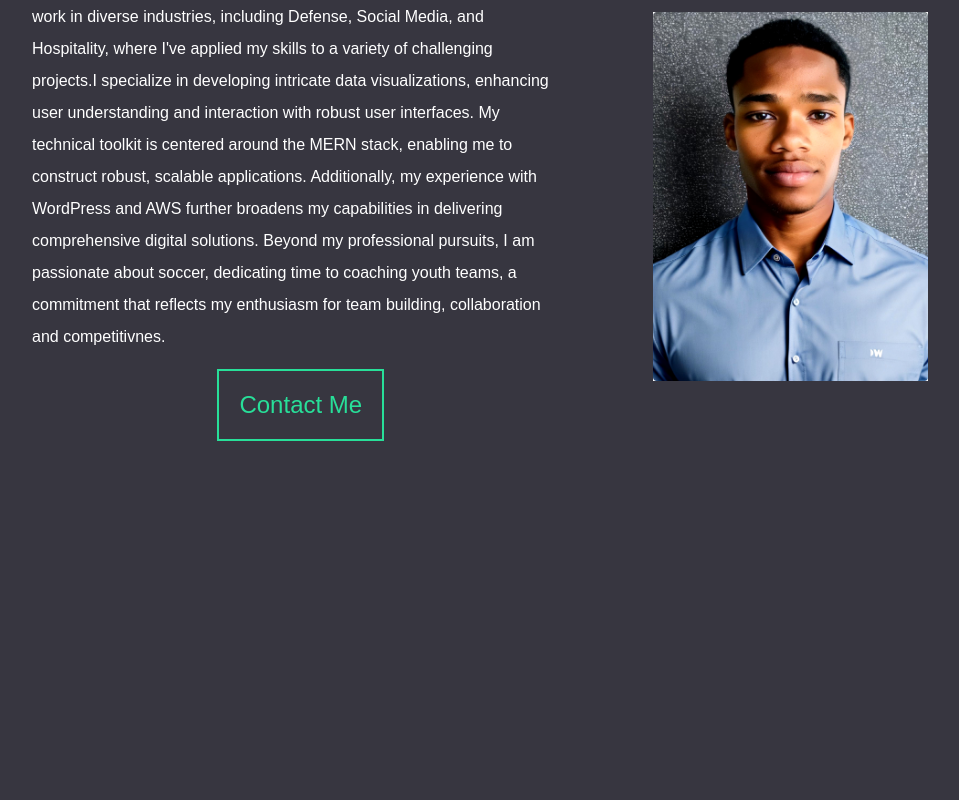
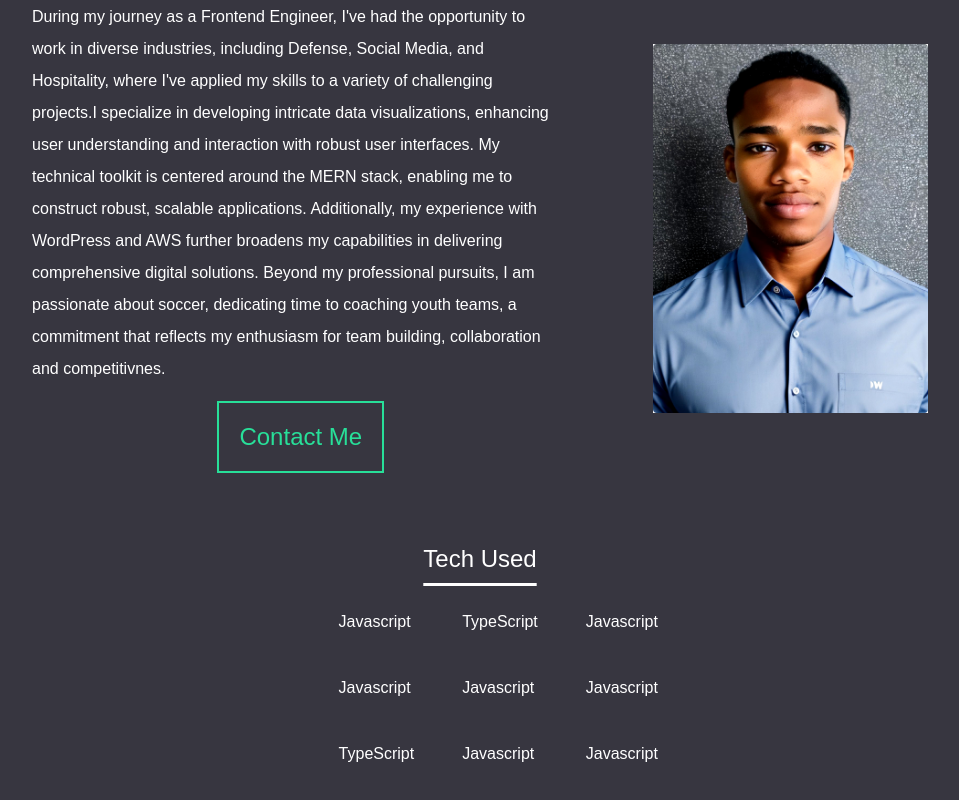
Before and after one commit to alexmassimino9/Portfolio, a React (Vite) app: page / in a window 1280 px wide. Shown: the part 738-1538 px from the top of the page, without its empty margins (160-1119 px from the left). Before the commit the page ends 1179 px from the top, so only its background shows below. Built offline with nearby package versions, Linux system fonts and the light colour scheme; a web font is replaced by a local one.

Commit message:
add tech

```diff
--- a/src/components/About/About.jsx
+++ b/src/components/About/about/About.jsx
@@ -1,8 +1,8 @@
 import React from "react";
 import style from "./About.module.css";
-import { Header, Button } from "../common";
-import portrait from "../../assets/images/portrait.jpg";
-
+import { Header, Button } from "../../common";
+import portrait from "../../../assets/images/portrait.jpg";
+import { Tech } from "../";
 const About = () => {
   return (
     <section className={style.container}>
@@ -29,6 +29,7 @@ const About = () => {
           <img src={portrait} alt="Alex Massimino" />
         </div>
       </main>
+      <Tech />
     </section>
   );
 };
--- a/src/components/About/About.module.css
+++ b/src/components/About/about/About.module.css
@@ -1,5 +1,5 @@
 .container{
-
+margin-block-end: 5rem;
 }
 .content {
     display: flex;
@@ -8,6 +8,7 @@
     flex-direction: row;
     padding-inline: var(--padding-inline);
     margin-block: auto;
+    margin-block-end: 3rem;
 }
 .textContent {
     flex: 1.5;
--- a/src/components/About/index.js
+++ b/src/components/About/index.js
@@ -1,3 +1,3 @@
-import About from "./About";
-
-export { About };
+import About from "./about/About";
+import Tech from "./tech/Tech";
+export { About, Tech };
--- /dev/null
+++ b/src/components/About/tech/Tech.jsx
@@ -0,0 +1,59 @@
+import React from "react";
+import style from "./Tech.module.css";
+
+const Tech = () => {
+  const tech = [
+    {
+      title: "Javascript",
+      img: "./js.png",
+    },
+    {
+      title: "TypeScript",
+      img: "./js.png",
+    },
+    {
+      title: "Javascript",
+      img: "./js.png",
+    },
+    {
+      title: "Javascript",
+      img: "./js.png",
+    },
+    {
+      title: "Javascript",
+      img: "./js.png",
+    },
+    {
+      title: "Javascript",
+      img: "./js.png",
+    },
+    {
+      title: "TypeScript",
+      img: "./js.png",
+    },
+    {
+      title: "Javascript",
+      img: "./js.png",
+    },
+    {
+      title: "Javascript",
+      img: "./js.png",
+    },
+  ];
+  return (
+    <div className={style.container}>
+      <h3 className={style.title}>Tech Used</h3>
+      <ul>
+        {tech.map((tech, index) => {
+          return (
+            <li key={index} className={style.listItem}>
+              {tech.title}
+            </li>
+          );
+        })}
+      </ul>
+    </div>
+  );
+};
+
+export default Tech;
--- /dev/null
+++ b/src/components/About/tech/Tech.module.css
@@ -0,0 +1,31 @@
+.container {
+    display: flex;
+    flex-direction: column;
+    align-items: center;
+}
+.title {
+    font-size: 1.5rem;
+    font-weight: 500;
+    text-decoration: underline 3px solid white;
+    text-underline-offset: 1rem;
+}
+.container > ul  {
+    display: grid;
+    grid-template-columns: 1fr 1fr 1fr;
+    gap: 3rem;
+
+}
+.listItem {
+    flex: 1;
+}
+
+@media (max-width: 500px) {
+    .container > ul {
+        display: flex;
+        flex-direction: row;
+        flex-wrap: wrap;
+        justify-content: center;
+        align-items: center;
+        padding-inline: 1.5rem;
+    }
+}
--- a/src/components/Top/Top.module.css
+++ b/src/components/Top/Top.module.css
@@ -1,6 +1,7 @@
 .container {
     padding-inline: var(--padding-inline);
     overflow-x: hidden;
+    margin-block-end: 2rem;
 }
 .topContent{
     display: flex;
@@ -24,7 +25,7 @@
     font-size: 1.5rem;
     line-height: 1.5;
     margin: 0;
-    margin-block-end: 2rem;
+     margin-block-end: 2rem;
 }
 .btnContainer {
     display: flex;
```
